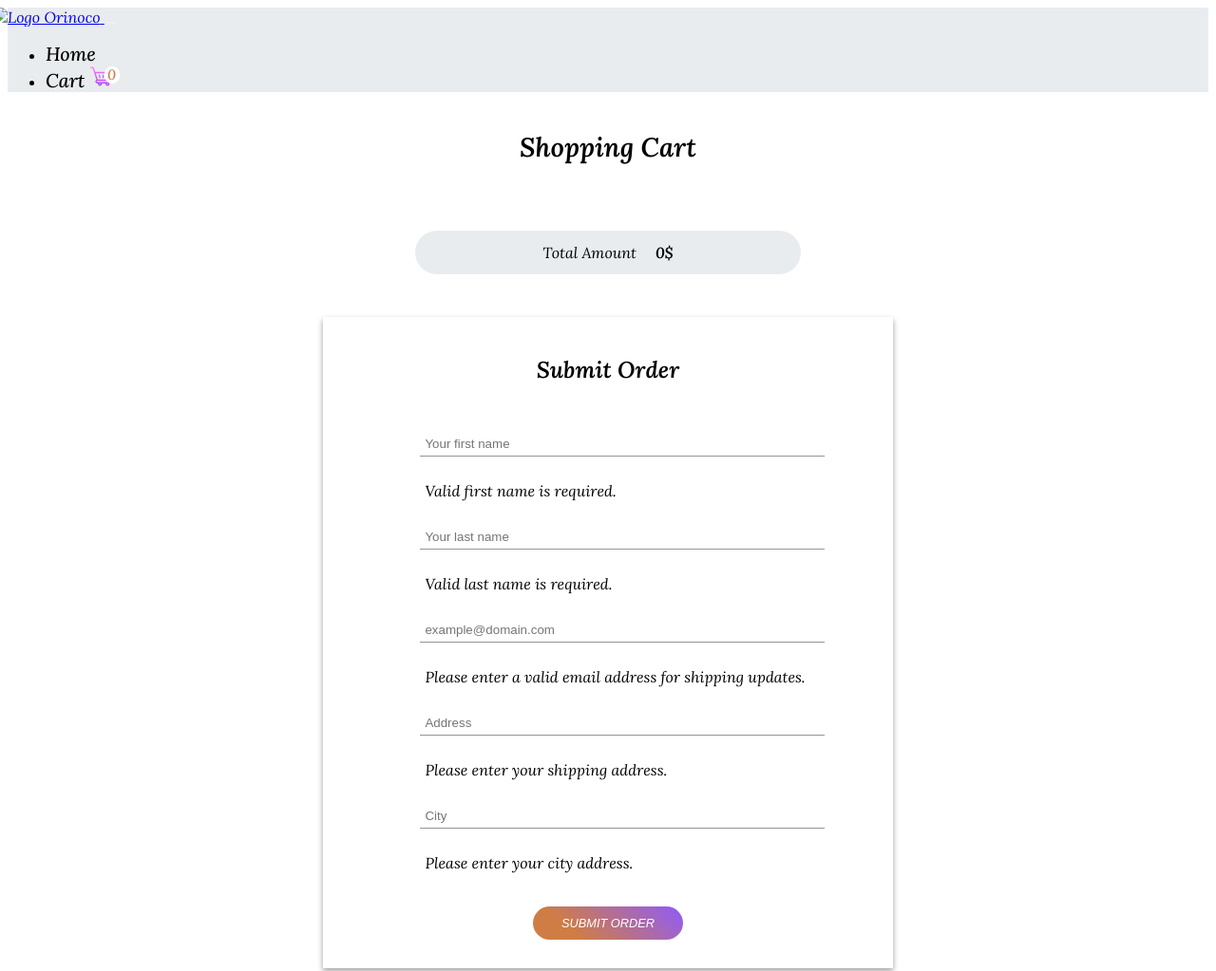
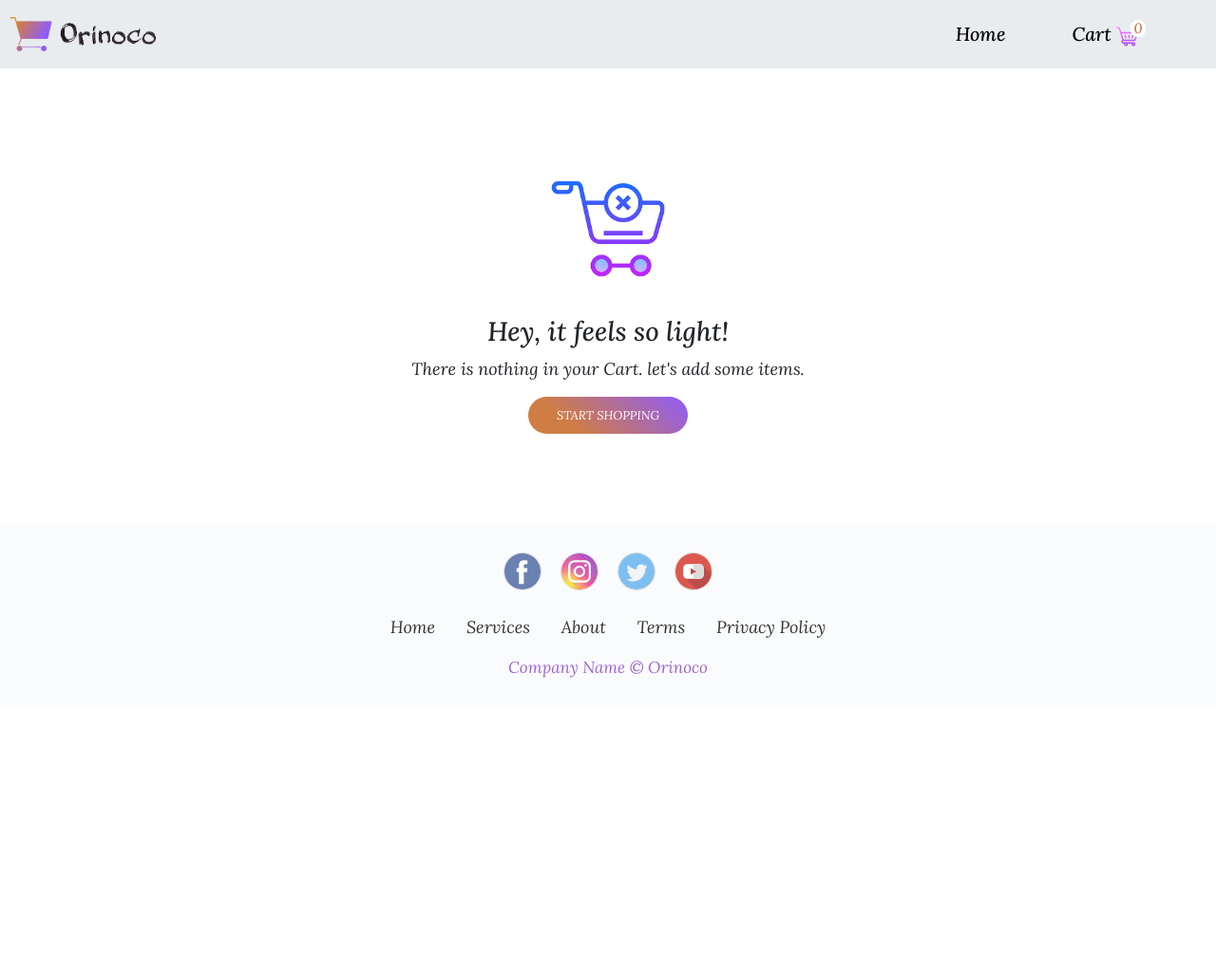
Before and after one commit to isfiaya/Orinoco, a plain HTML site: page cart.html in a window 1280 px wide. Shown: the top 1023 px of the page at 95% size. After the commit the page ends 800 px from the top, so only its background shows below. Drawn offline with nearby package versions, Linux system fonts and the light colour scheme; files that its build step writes are made by us from their sources; the site is published under a folder, as on GitHub Pages, so addresses that start at the root find nothing.

Commit message:
fix: Wrong '/' in resources paths

```diff
--- a/cart.html
+++ b/cart.html
@@ -4,7 +4,7 @@
 <head>
   <meta charset="UTF-8">
   <meta name="viewport" content="width=device-width, initial-scale=1.0">
-  <link href="/css/bootstrap.css" rel="stylesheet">
+  <link href="css/bootstrap.css" rel="stylesheet">
   <link rel="stylesheet" href="css/cart.css">
   <link rel="preconnect" href="https://fonts.gstatic.com">
   <link href="https://fonts.googleapis.com/css2?family=Lora:ital,wght@0,400;0,500;0,600;1,400;1,500;1,600&display=swap"
@@ -17,7 +17,7 @@
   <nav class="navbar navbar-expand-md navbar-light">
     <div class="container-fluid">
       <a class="navbar-brand " href="index.html">
-        <img src="/images/Orinoco-removebg-preview.jpg" alt="Logo Orinoco" class="logo ">
+        <img src="images/Orinoco-removebg-preview.jpg" alt="Logo Orinoco" class="logo ">
       </a>
       <button class="navbar-toggler" type="button" data-bs-toggle="collapse" data-bs-target="#navbarNavDropdown"
         aria-controls="navbarNavDropdown" aria-expanded="false" aria-label="Toggle navigation">
@@ -88,8 +88,8 @@
     </ul>
     <p class="copyright">Company Name © Orinoco</p>
   </footer>
-  <script src="/js/bootstrap.bundle.js"></script>
-  <script src="/js/cart.js"></script>
+  <script src="js/bootstrap.bundle.js"></script>
+  <script src="js/cart.js"></script>
 </body>
 
 </html>
```
Also changed, not shown: confirmation.html (+3 -3 lines), index.html (+3 -3 lines), product.html (+4 -4 lines).
